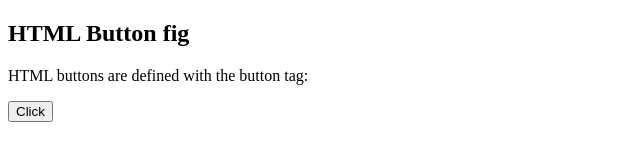
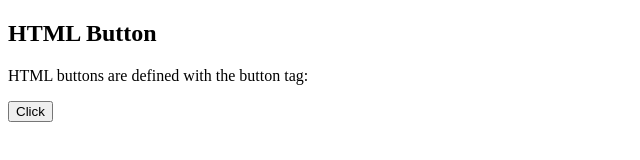
Before and after one commit to muthutony2110/mmm, a plain HTML site: page index.html in a window 1280 px wide. Shown: the full height of the page, 0-640 px from the left. Drawn offline with Linux system fonts and the light colour scheme.

Commit message:
Update index.html

```diff
--- a/index.html
+++ b/index.html
@@ -2,7 +2,7 @@
 <html>
 <body>
 
-<h2>HTML Button fig</h2>
+<h2>HTML Button </h2>
 <p>HTML buttons are defined with the button tag:</p>
 
 <button>Click</button>
```
